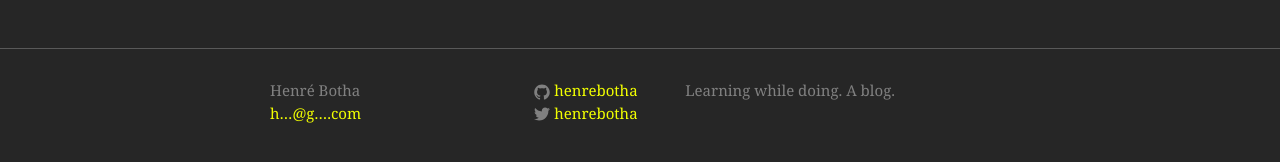
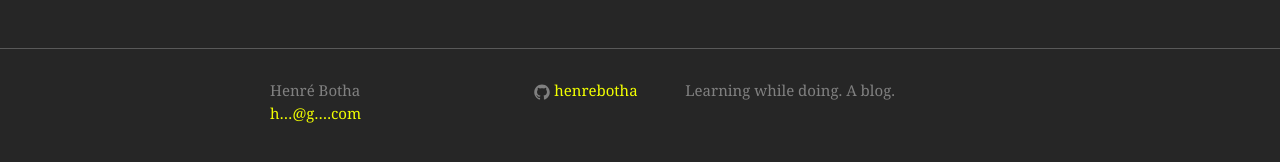
Before and after one commit to henrebotha/henrebotha.github.io, a Jekyll site: the page built from index.html, in a window 1280 px wide. Shown: the part 608-770 px from the top of the page. Built offline with Jekyll 4.4.1, drawn with Linux system fonts in a browser that asks for light colours.

Commit message:
Remove Twitter link

```diff
--- a/_config.yml
+++ b/_config.yml
@@ -4,7 +4,6 @@ description: >
   Learning while doing. A blog.
 baseurl: "" # the subpath of your site, e.g. /blog/
 url: "http://henrebotha.github.io" # the base hostname & protocol for your site
-twitter_username: henrebotha
 github_username:  henrebotha
 
 # Build settings
```
